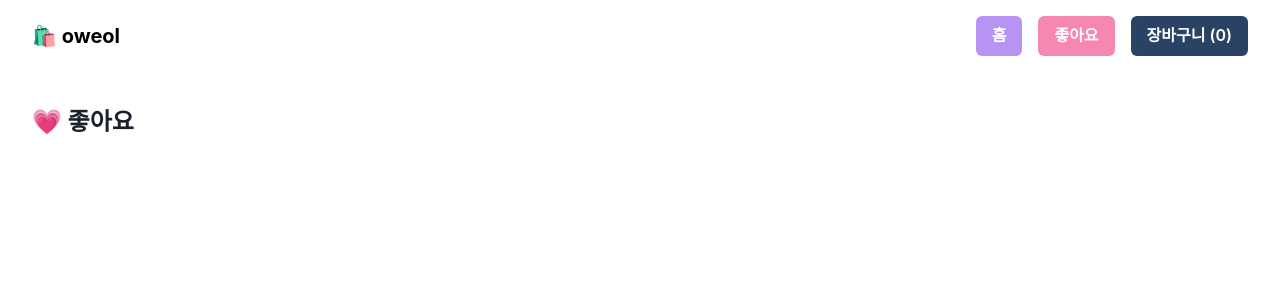
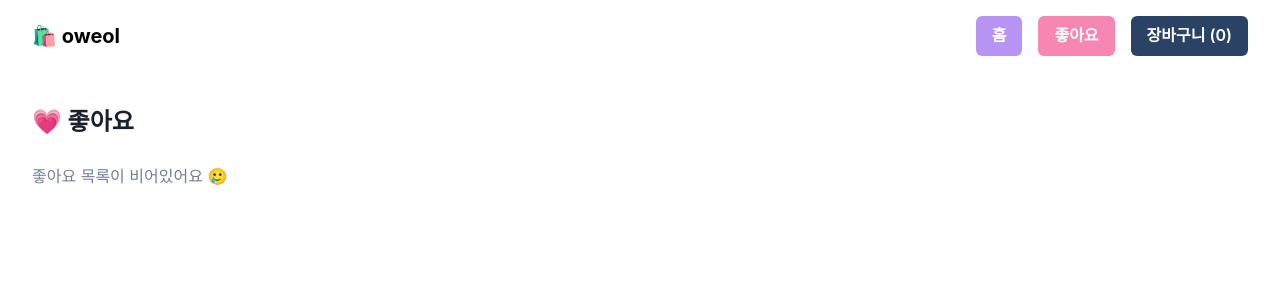
Before and after one commit to aubepluieh3/my-shop, a React (Create React App) app: page /favorite in a window 1280 px wide. Shown: the top 300 px of the page. Built offline with nearby package versions, Linux system fonts and the light colour scheme.

Commit message:
feat: show empty message when favorite list is empty

```diff
--- a/src/pages/Favorite.tsx
+++ b/src/pages/Favorite.tsx
@@ -11,7 +11,9 @@ export default function Favorite() {
         <Text fontSize="2xl" fontWeight="bold" mb={6}>
           💗 좋아요
         </Text>
-        <SimpleGrid columns={[2, 3, 4]} spacing={0}>
+        {favorites.length === 0 ? (
+          <Text color="gray.500">좋아요 목록이 비어있어요 🥲</Text>
+        ): (        <SimpleGrid columns={[2, 3, 4]} spacing={0}>
           {favoriteProducts.map((product) => (
             <Box
               key={product.id}
@@ -46,6 +48,8 @@ export default function Favorite() {
             </Box>
           ))}
         </SimpleGrid>
+        )
+      }
       </Box>
     );
 }
```
